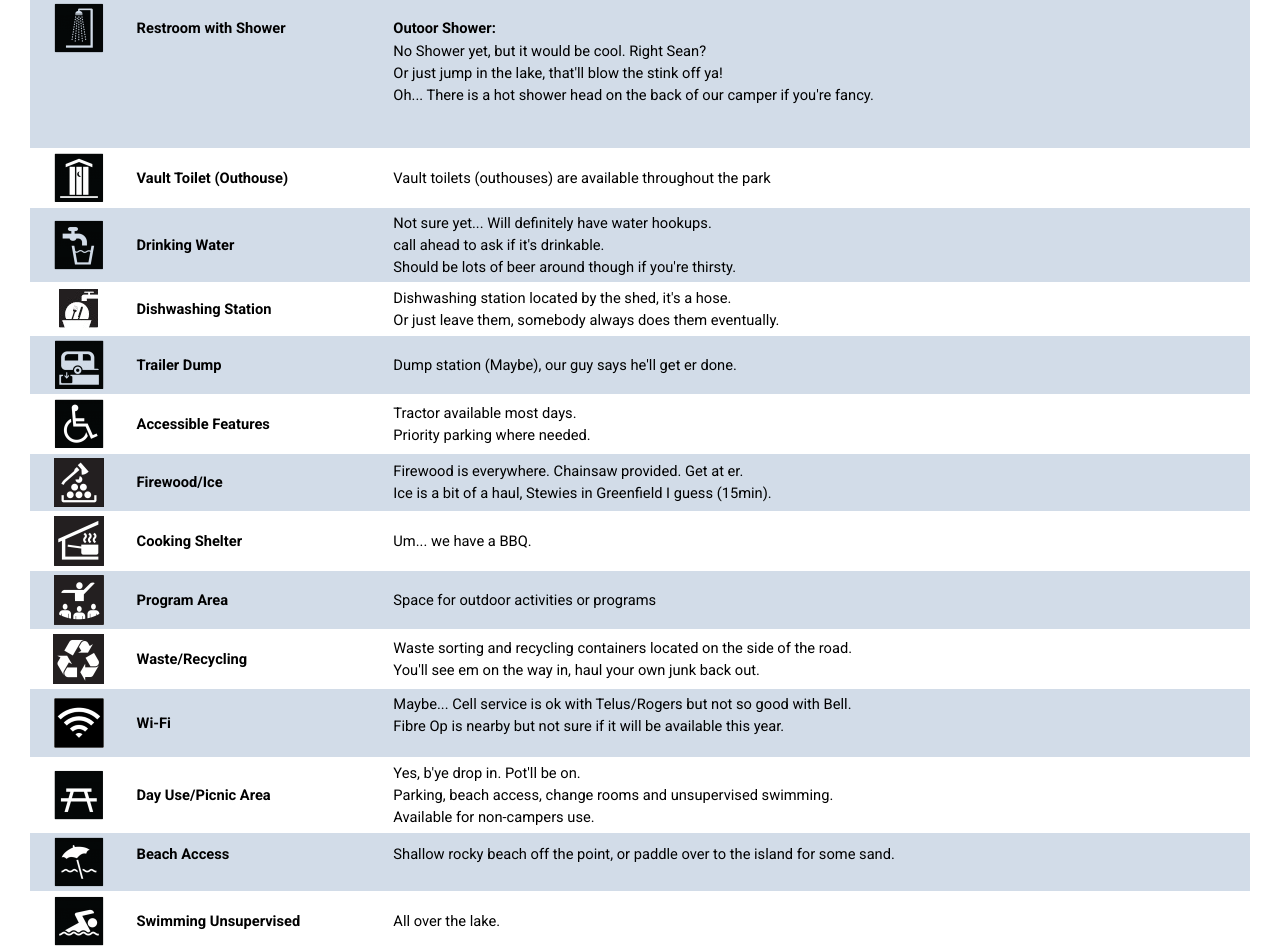
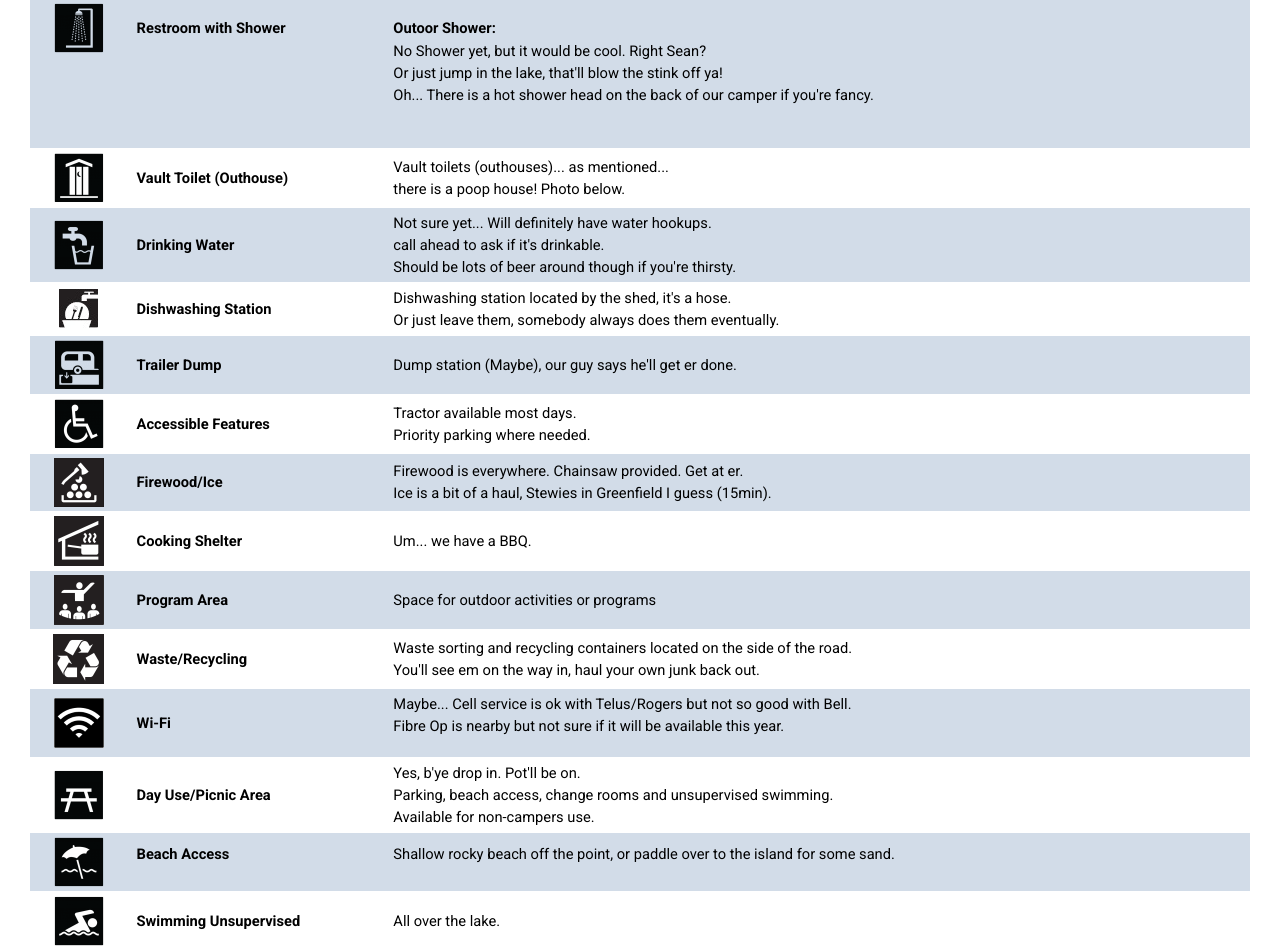
Before and after one commit to redmondmj/CampMolega, a plain HTML site: page index.html in a window 1280 px wide. Shown: the part 1559-2507 px from the top of the page. Drawn offline with nearby package versions, Linux system fonts and the light colour scheme; a script that the page names is missing; a web font is replaced by a local one.

Commit message:
vault house?

```diff
--- a/index.html
+++ b/index.html
@@ -369,7 +369,8 @@
 			&nbsp;</p>
 		</tr><tr><td><img alt="vault toilet icon" data-entity-type="file" data-entity-uuid="c5ede918-f44a-4047-b9fb-b6dcb8dd1e0c" src="./Caribou-Munroes Island _ Nova Scotia Parks_files/ParksNS_Valut Toilet_2.png" class="align-center" width="50" height="50" loading="lazy"></td>
 			<td><strong>Vault Toilet (Outhouse)</strong></td>
-			<td>Vault toilets (outhouses) are available throughout the park</td>
+			<td>Vault toilets (outhouses)... as mentioned...<br>
+        there is a poop house! Photo below.</td>
 		</tr><tr><td><img alt="Drinking Water Icon" data-entity-type="file" data-entity-uuid="edc1d491-9068-4b9a-b0ab-7b3bfa716758" src="./Caribou-Munroes Island _ Nova Scotia Parks_files/ParksNS_Drinking-Water(1).png" class="align-center" width="50" height="50" loading="lazy"></td>
 			<td><strong>Drinking Water</strong></td>
 			<td>Not sure yet... Will definitely have water hookups. <br>
```
